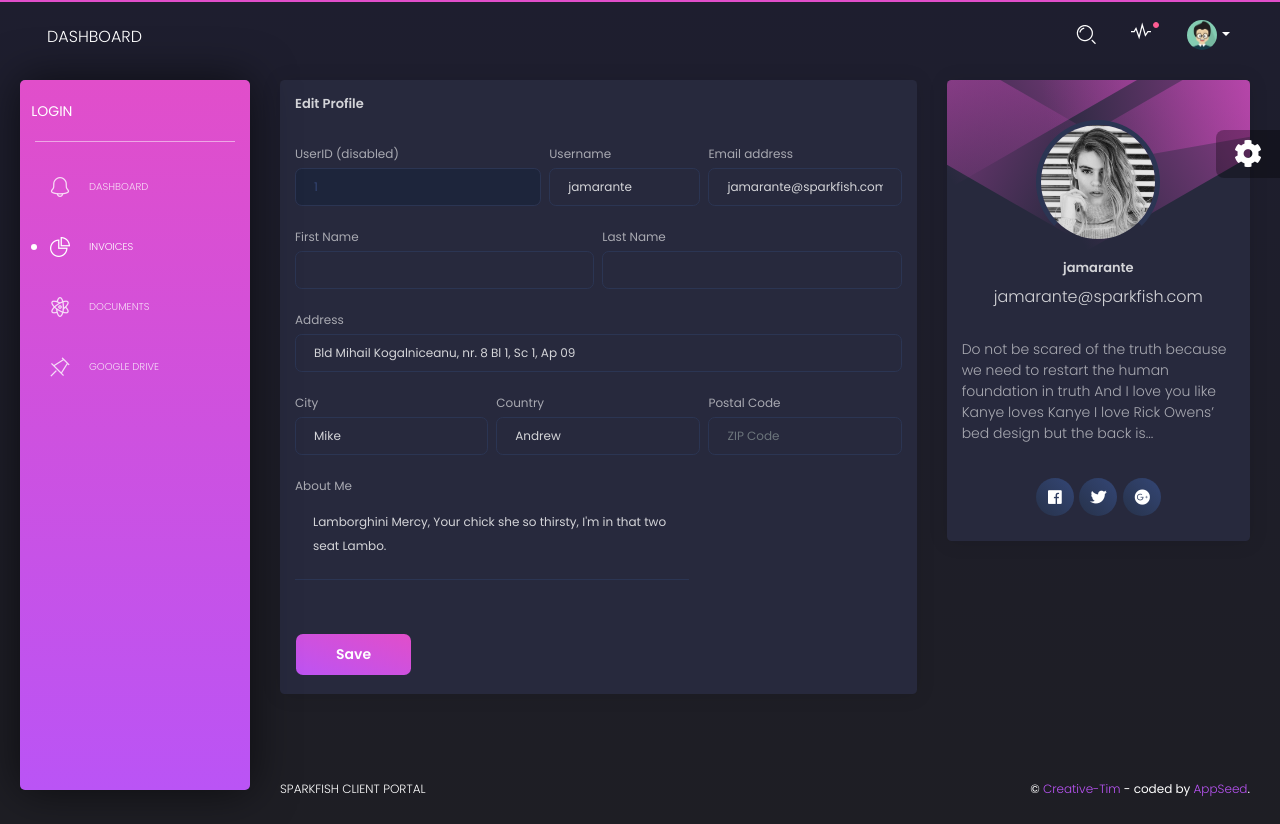
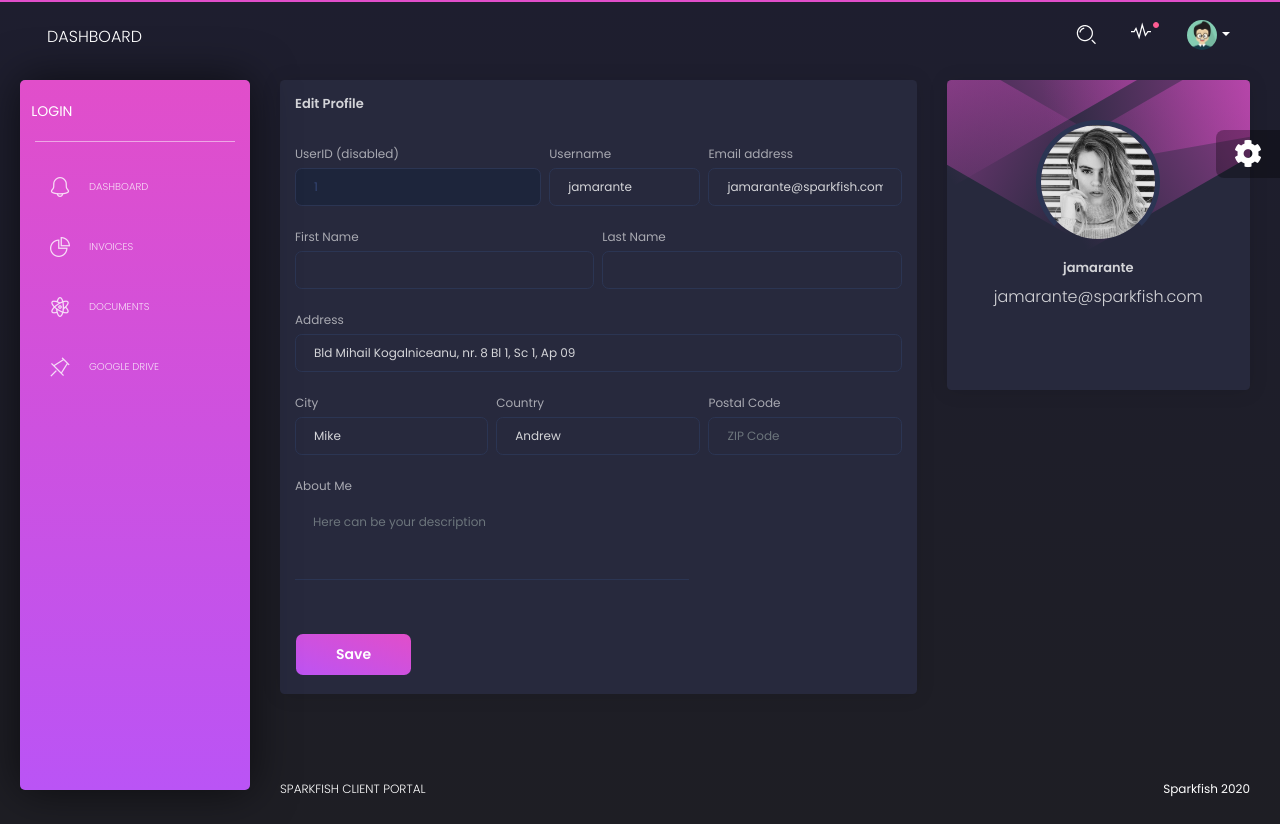
Before and after one commit to jam88881/ja_django_client_portal, a Django app: page /page-user.html in a window 1280 px wide. Run offline with Django 3.2, Linux system fonts and the light colour scheme; a user stored in the database is signed in; some libraries are stand-ins or nearby versions.

Commit message:
EoD commit

```diff
--- a/sparkfish-client-portal/core/templates/includes/footer.html
+++ b/sparkfish-client-portal/core/templates/includes/footer.html
@@ -9,7 +9,7 @@
         </li>
       </ul>
       <div class="copyright">
-        &copy; <a target="_blank" href="https://www.creative-tim.com/">Creative-Tim</a> - coded by <a href="https://appseed.us">AppSeed</a>.
+        Sparkfish 2020
       </div>
     </div>
   </footer>
--- a/sparkfish-client-portal/core/templates/includes/sidebar.html
+++ b/sparkfish-client-portal/core/templates/includes/sidebar.html
@@ -17,14 +17,14 @@
               <p>DASHBOARD</p>
             </a>
           </li>
-          <li class="active ">
-            <a href="/">
+          <li>
+            <a href="/page-blank.html">
               <i class="tim-icons icon-chart-pie-36"></i>
               <p>INVOICES</p>
             </a>
           </li>
           <li>
-            <a href="/ui-icons.html">
+            <a href="/page-blank.html">
               <i class="tim-icons icon-atom"></i>
               <p>DOCUMENTS</p>
             </a>
--- a/sparkfish-client-portal/core/templates/page-blank.html
+++ b/sparkfish-client-portal/core/templates/page-blank.html
@@ -15,7 +15,7 @@
                     <h4 class="card-title">
                         Add your content
                     </h4>
-                    <a href="/" class="btn btn-primary btn-round">Home</a>
+                    <!--<a href="/" class="btn btn-primary btn-round">Home</a>-->
                 </div>
             </div>
         </div>
--- a/sparkfish-client-portal/core/templates/page-user.html
+++ b/sparkfish-client-portal/core/templates/page-user.html
@@ -81,7 +81,7 @@
             <div class="col-md-8">
               <div class="form-group">
                 <label>About Me</label>
-                <textarea rows="4" cols="80" class="form-control" placeholder="Here can be your description" value="Mike">Lamborghini Mercy, Your chick she so thirsty, I'm in that two seat Lambo.</textarea>
+                <textarea rows="4" cols="80" class="form-control" placeholder="Here can be your description" value="Mike"></textarea>
               </div>
             </div>
           </div>
@@ -113,20 +113,12 @@
           </div>
         </p>
         <div class="card-description">
-          Do not be scared of the truth because we need to restart the human foundation in truth And I love you like Kanye loves Kanye I love Rick Owens’ bed design but the back is...
+
         </div>
       </div>
       <div class="card-footer">
         <div class="button-container">
-          <button href="javascript:void(0)" class="btn btn-icon btn-round btn-facebook">
-            <i class="fab fa-facebook"></i>
-          </button>
-          <button href="javascript:void(0)" class="btn btn-icon btn-round btn-twitter">
-            <i class="fab fa-twitter"></i>
-          </button>
-          <button href="javascript:void(0)" class="btn btn-icon btn-round btn-google">
-            <i class="fab fa-google-plus"></i>
-          </button>
+
         </div>
       </div>
     </div>
--- a/sparkfish-client-portal/core/templates/ui-notifications.html
+++ b/sparkfish-client-portal/core/templates/ui-notifications.html
@@ -6,6 +6,7 @@
 {% block stylesheets %}{% endblock stylesheets %}
 
 {% block content %}
+{% if user.is_authenticated %}
 
 <div class="row">
   <div class="col-md-6">
@@ -126,8 +127,7 @@
     </div>
   </div>
 </div>
-
+{% endif%}
 {% endblock content %}
-
 <!-- Specific Page JS goes HERE  -->
 {% block javascripts %}{% endblock javascripts %}
```
Also changed, not shown: mockup_from_ross.png (added), sparkfish-client-portal/db.sqlite3.
